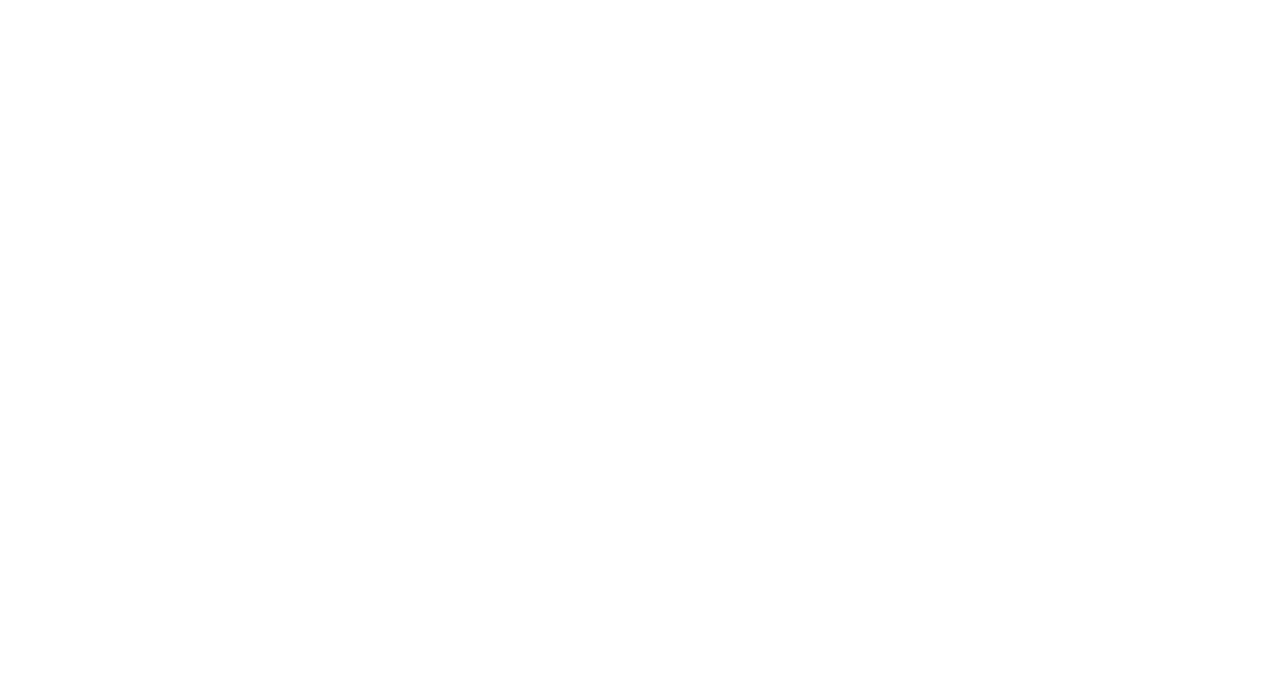
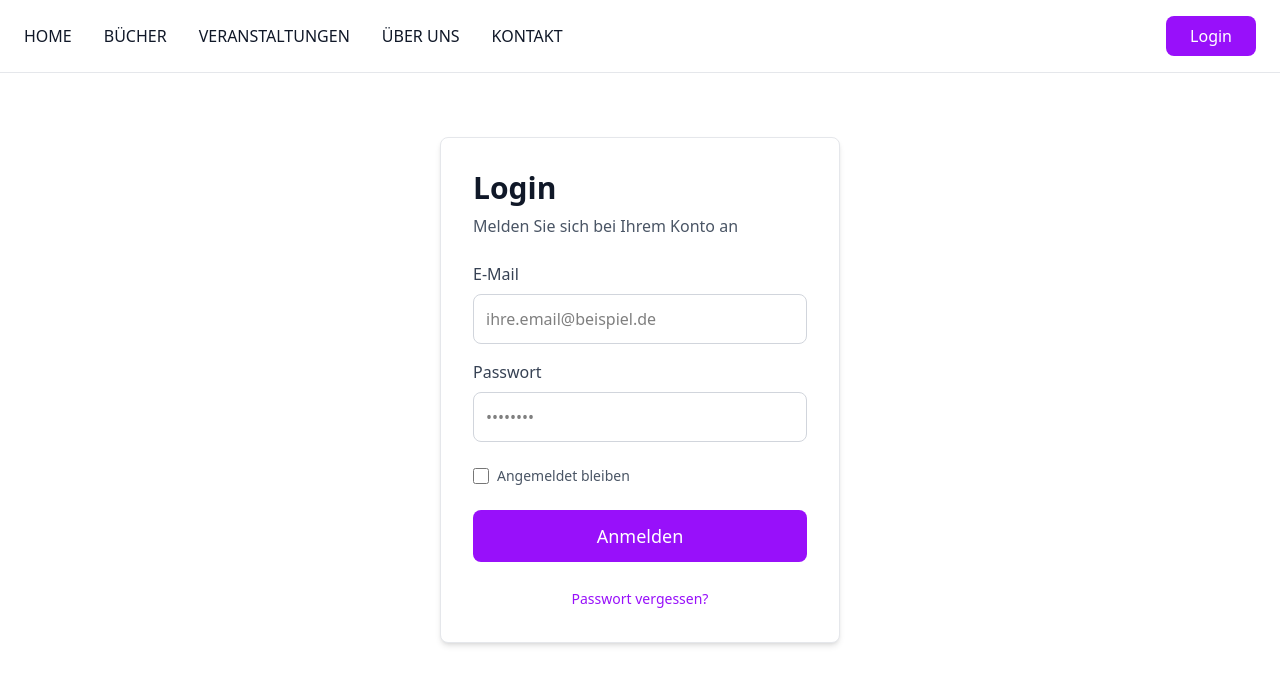
Before and after one commit to stefa-ie/buecheria_library_app, a React (Vite) app in the folder frontend/: page /login in a window 1280 px wide. Before the commit this address had no page. Shown: the top 684 px of the page. Built offline with nearby package versions, Linux system fonts and the light colour scheme.

Commit message:
added Basic Login Form

```diff
--- a/frontend/src/App.jsx
+++ b/frontend/src/App.jsx
@@ -5,12 +5,14 @@ import MembersPage from "./pages/MembersPage"
 import LoansPage from "./pages/LoansPage"
 import DashboardPage from "./pages/DashboardPage"
 import HomePage from "./pages/HomePage"
+import LoginPage from "./pages/LoginPage"
 
 function App() {
     return (
         <Router>
             <Routes>
                 <Route path="/" element={<HomePage />}/>
+                <Route path="/login" element={<LoginPage />}/>
                 <Route path="/dashboard" element={<DashboardPage />}/>
                 <Route path="/authors" element={<AuthorsPage />} />
                 <Route path="/books" element={<BooksPage />} />
--- a/frontend/src/pages/HomePage.jsx
+++ b/frontend/src/pages/HomePage.jsx
@@ -1,3 +1,5 @@
+import { Link } from "react-router-dom";
+
 export default function HomePage() {
     return (
         <div className="min-h-screen bg-white">
@@ -7,9 +9,9 @@ export default function HomePage() {
                     <div className="flex items-center justify-between">
                         {/* Navigation */}
                         <nav className="flex items-center gap-8">
-                            <a href="/" className="text-gray-900 font-medium hover:text-purple-600 transition-colors">
+                            <Link to="/" className="text-gray-900 font-medium hover:text-purple-600 transition-colors">
                                 HOME
-                            </a>
+                            </Link>
                             <a href="#" className="text-gray-900 font-medium hover:text-purple-600 transition-colors">
                                 BÜCHER
                             </a>
@@ -25,9 +27,12 @@ export default function HomePage() {
                         </nav>
 
                         {/* Login Button */}
-                        <button className="px-6 py-2 bg-purple-600 text-white rounded-lg hover:bg-purple-700 transition-colors font-medium">
+                        <Link
+                            to="/login"
+                            className="px-6 py-2 bg-purple-600 text-white rounded-lg hover:bg-purple-700 transition-colors font-medium"
+                        >
                             Login
-                        </button>
+                        </Link>
                     </div>
                 </div>
             </header>
@@ -35,6 +40,8 @@ export default function HomePage() {
             {/* Main Content */}
             <main className="max-w-7xl mx-auto px-6 py-16">
                 <h1 className="text-6xl font-bold text-gray-900">Bücheria</h1>
+                <h2 className="text-2xl font-bold text-gray-900">Feministische und queere Stadtteilbibliothek</h2>
+                <p className="text-gray-600">🏠 Vogelhüttendeich 30, 21107 HH</p>
             </main>
         </div>
     );
--- /dev/null
+++ b/frontend/src/pages/LoginPage.jsx
@@ -0,0 +1,126 @@
+import React from "react";
+import { Link } from "react-router-dom";
+
+export default function LoginPage() {
+    const [formData, setFormData] = React.useState({
+        email: "",
+        password: "",
+    });
+
+    const handleChange = (e) => {
+        const { name, value } = e.target;
+        setFormData((prevData) => ({
+            ...prevData,
+            [name]: value,
+        }));
+    };
+
+    const handleSubmit = async (e) => {
+        e.preventDefault();
+        // TODO: Implement login logic
+        console.log("Login attempt:", formData);
+        alert("Login functionality will be implemented soon");
+    };
+
+    return (
+        <div className="min-h-screen bg-white">
+            {/* Header */}
+            <header className="bg-white border-b border-gray-200">
+                <div className="max-w-7xl mx-auto px-6 py-4">
+                    <div className="flex items-center justify-between">
+                        {/* Navigation */}
+                        <nav className="flex items-center gap-8">
+                            <Link to="/" className="text-gray-900 font-medium hover:text-purple-600 transition-colors">
+                                HOME
+                            </Link>
+                            <a href="#" className="text-gray-900 font-medium hover:text-purple-600 transition-colors">
+                                BÜCHER
+                            </a>
+                            <a href="#" className="text-gray-900 font-medium hover:text-purple-600 transition-colors">
+                                VERANSTALTUNGEN
+                            </a>
+                            <a href="#" className="text-gray-900 font-medium hover:text-purple-600 transition-colors">
+                                ÜBER UNS
+                            </a>
+                            <a href="#" className="text-gray-900 font-medium hover:text-purple-600 transition-colors">
+                                KONTAKT
+                            </a>
+                        </nav>
+
+                        {/* Login Button */}
+                        <Link
+                            to="/login"
+                            className="px-6 py-2 bg-purple-600 text-white rounded-lg hover:bg-purple-700 transition-colors font-medium"
+                        >
+                            Login
+                        </Link>
+                    </div>
+                </div>
+            </header>
+
+            {/* Main Content */}
+            <main className="max-w-md mx-auto px-6 py-16">
+                <div className="bg-white rounded-lg shadow-md p-8 border border-gray-200">
+                    <h2 className="text-3xl font-bold text-gray-900 mb-2">Login</h2>
+                    <p className="text-gray-600 mb-6">Melden Sie sich bei Ihrem Konto an</p>
+
+                    <form onSubmit={handleSubmit}>
+                        <div className="mb-4">
+                            <label className="block mb-2 text-gray-700 font-medium">
+                                E-Mail
+                            </label>
+                            <input
+                                type="email"
+                                name="email"
+                                value={formData.email}
+                                onChange={handleChange}
+                                required
+                                className="block w-full p-3 border border-gray-300 rounded-lg focus:outline-none focus:ring-2 focus:ring-purple-500 focus:border-transparent"
+                                placeholder="ihre.email@beispiel.de"
+                            />
+                        </div>
+
+                        <div className="mb-6">
+                            <label className="block mb-2 text-gray-700 font-medium">
+                                Passwort
+                            </label>
+                            <input
+                                type="password"
+                                name="password"
+                                value={formData.password}
+                                onChange={handleChange}
+                                required
+                                className="block w-full p-3 border border-gray-300 rounded-lg focus:outline-none focus:ring-2 focus:ring-purple-500 focus:border-transparent"
+                                placeholder="••••••••"
+                            />
+                        </div>
+
+                        <div className="mb-6">
+                            <label className="flex items-center">
+                                <input
+                                    type="checkbox"
+                                    className="mr-2 w-4 h-4 text-purple-600 border-gray-300 rounded focus:ring-purple-500"
+                                />
+                                <span className="text-sm text-gray-600">Angemeldet bleiben</span>
+                            </label>
+                        </div>
+
+                        <button
+                            type="submit"
+                            className="w-full px-6 py-3 bg-purple-600 text-white rounded-lg hover:bg-purple-700 transition-colors font-medium text-lg"
+                        >
+                            Anmelden
+                        </button>
+                    </form>
+
+                    <div className="mt-6 text-center">
+                        <a href="#" className="text-sm text-purple-600 hover:text-purple-700">
+                            Passwort vergessen?
+                        </a>
+                    </div>
+
+                </div>
+            </main>
+        </div>
+    );
+}
```
